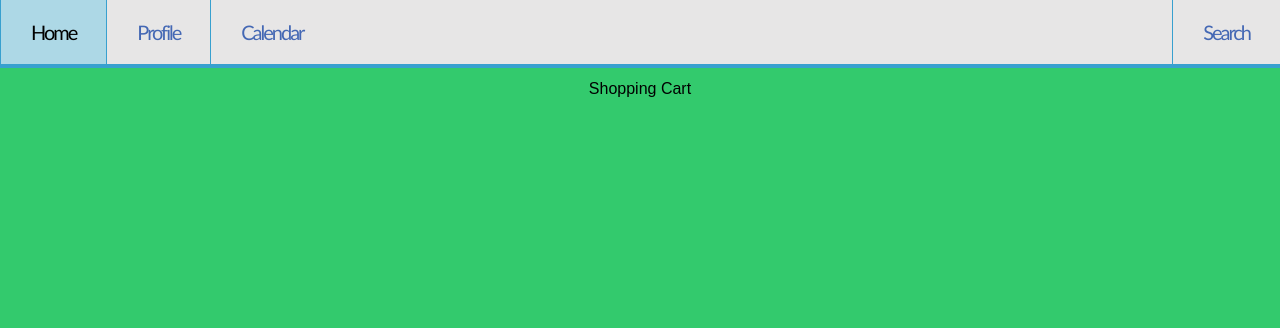
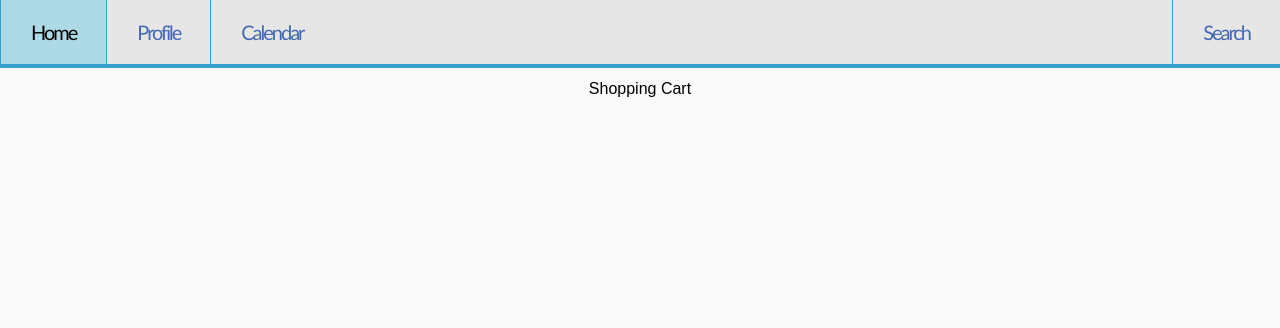
Before and after one commit to KhangN2234/Meal-Plan-Project, a Flask app: page /cart in a window 1280 px wide. Shown: the top 328 px of the page. Run offline with Flask 2, Linux system fonts and the light colour scheme.

Commit message:
make changes to background

```diff
--- a/meal_app/static/css/main.css
+++ b/meal_app/static/css/main.css
@@ -3,7 +3,7 @@ body {
     justify-content: center;
     align-items: center;
     height: 100vh;
-    background: rgb(51, 202, 109);
+    background: rgb(250, 250, 250);
     font-family: Arial, sans-serif;
     height: 0%;
     margin-top: 5%;
@@ -23,7 +23,7 @@ body {
 h1 {
     font-family: "Gill Sans", sans-serif;
     font-size: 14cap;
-    color: rgb(240, 230, 230);
+    color: rgb(36, 33, 33);
     height: 20px;
     font-weight: 10;
 }
```
